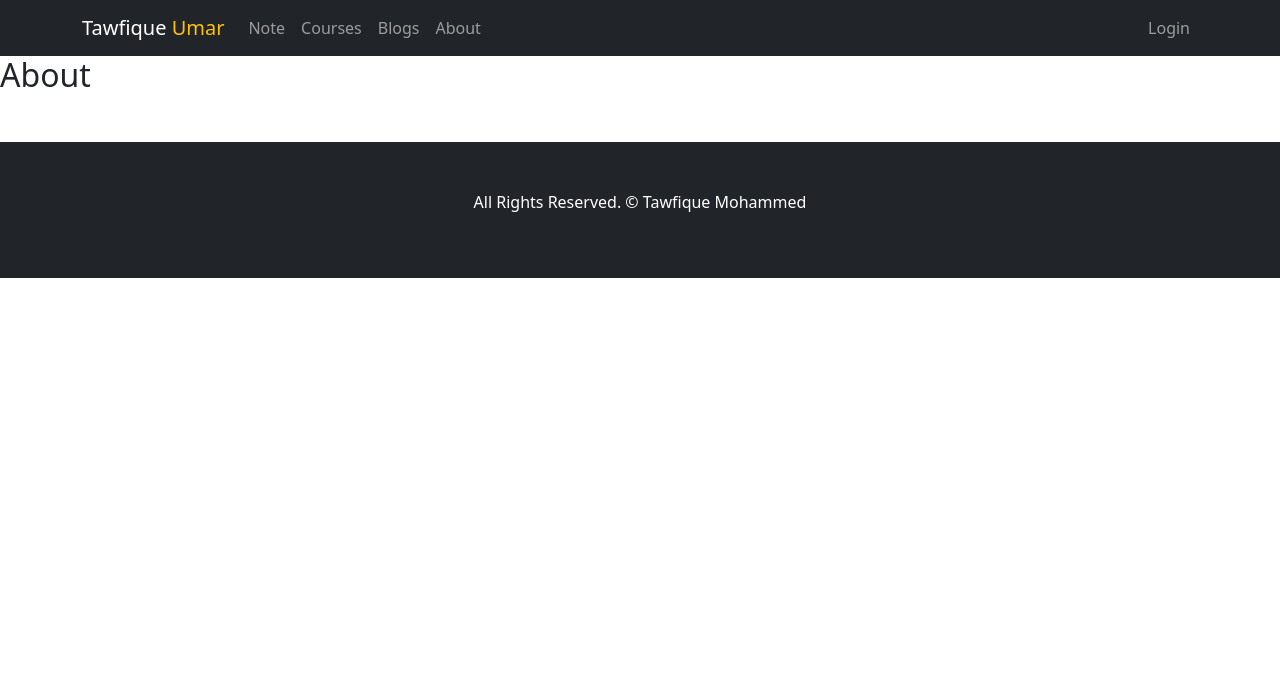
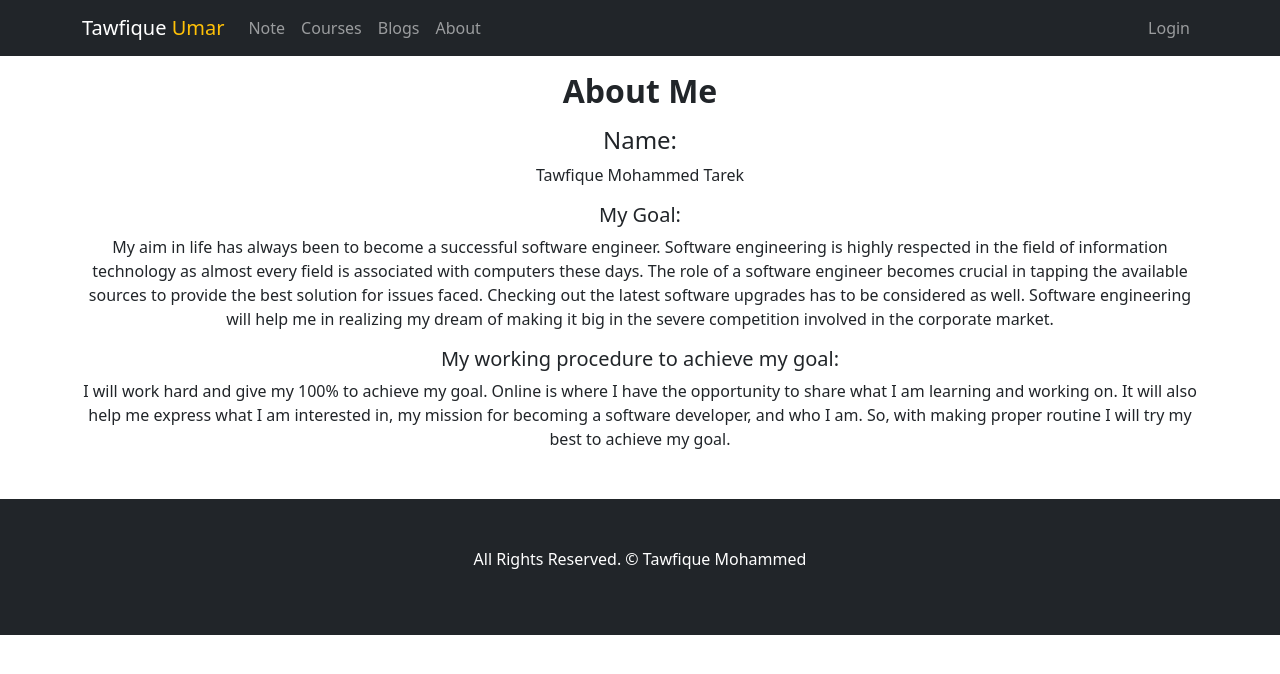
Before and after one commit to TawfiqueMohammed/personal-trainer-website, a React (Create React App) app: page /about in a window 1280 px wide. Shown: the top 674 px of the page. Built offline with nearby package versions, Linux system fonts and the light colour scheme; no server answers.

Commit message:
about me done

```diff
--- a/src/Pages/About/About.js
+++ b/src/Pages/About/About.js
@@ -2,8 +2,17 @@ import React from 'react';
 
 const About = () => {
     return (
-        <div>
-            <h2>About</h2>
+        <div className='container'>
+            <h2 className='mt-3 text-center fw-bold'>About Me</h2>
+            <h4 className='mt-3 text-center'>Name: </h4>
+            <p className='text-center'>Tawfique Mohammed Tarek</p>
+            <h5 className='mt-3 text-center'>My Goal: </h5>
+            <p className='text-center'>My aim in life has always been to become a successful software engineer. Software engineering is highly respected in the field of information technology as almost every field is associated with computers these days.
+                The role of a software engineer becomes crucial in tapping the available sources to provide the best solution for issues faced.
+                Checking out the latest software upgrades has to be considered as well. Software engineering will help me in realizing my dream of making it big in the severe competition involved in the corporate market.</p>
+            <h5 className='mt-3 text-center'>My working procedure to achieve my goal:</h5>
+            <p className='text-center'>I will work hard and give my 100% to achieve my goal. Online is where I have the opportunity to share what I am learning and working on. It will also help me express what I am interested in, my mission for becoming a software developer, and who I am. So, with making proper routine I will try my best to achieve my goal.</p>
+
         </div>
     );
 };
--- a/src/Pages/Blogs/Blogs.js
+++ b/src/Pages/Blogs/Blogs.js
@@ -3,7 +3,7 @@ import React from 'react';
 const Blogs = () => {
     return (
         <div className='container'>
-            <h2 className='text-center pt-3 text-warning fw-bold'>Blogs</h2>
+            <h2 className='text-center pt-3 fw-bold'>Blogs</h2>
             <h4><span className='fw-bold'>Question:</span> Differences Between Authorization and Authentication</h4>
             <p><span className='fw-bold'>Answer:</span> Authentication is the process of verifying who a user is, while authorization is the process of verifying what they have access to. Comparing these processes to a real-world example, when you go through security in an airport, you show your ID to authenticate your identity. </p>
             <h4><span className='fw-bold'>Question:</span> Why are you using firebase? What other options do you have to implement authentication? </h4>
```
